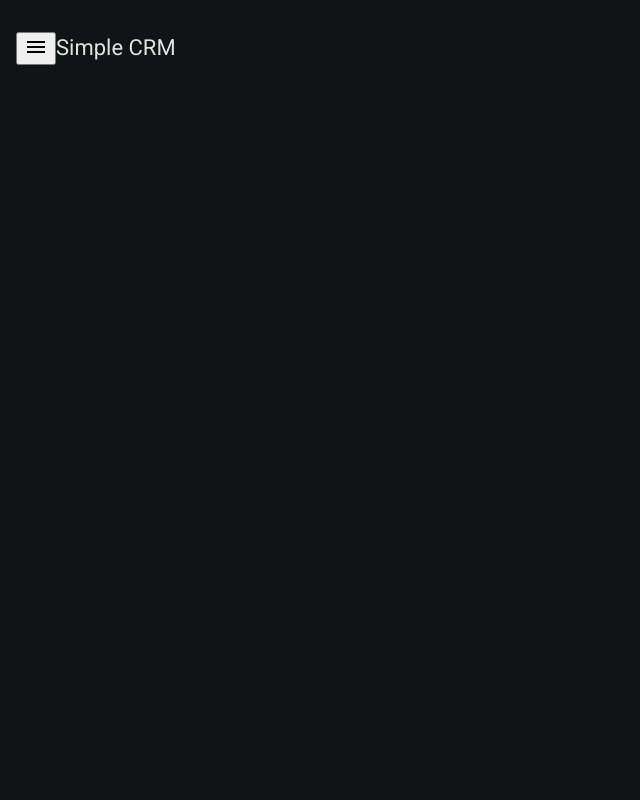
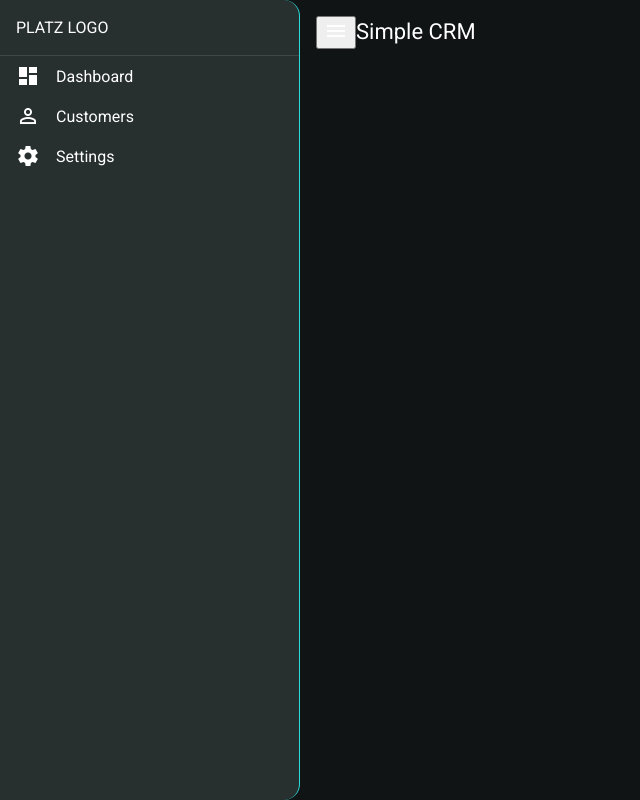
Before and after one commit to Michelle-bit-web/simple-crm, an Angular app: page / in a window 1280 px wide. Shown: the whole page, without its empty margins (0-640 px from the left). Built offline with nearby package versions, Linux system fonts and the light colour scheme.

Commit message:
sidebar design

```diff
--- a/src/app/app.component.html
+++ b/src/app/app.component.html
@@ -1,18 +1,29 @@
 <mat-drawer-container class="mat-drawer-container" autosize>
-  <mat-drawer #drawer class="example-sidenav" mode="side">
-    <p>Auto-resizing sidenav</p>
+  <mat-drawer
+  #drawer
+  class="sidenav"
+  mode="side"
+  [opened]="true">
+   <div class="logo-container">
+    PLATZ LOGO
+   </div>
+   <ul>
+    <li><mat-icon>dashboard</mat-icon><a href="#">Dashboard</a></li>
+    <li><mat-icon>perm_identity</mat-icon><a href="#">Customers</a></li>
+    <li><mat-icon>settings</mat-icon><a href="#">Settings</a></li>
+   </ul>
   </mat-drawer>
 
-  <div class="example-sidenav-content">
+  <nav class="sidenav-content">
     <p>
       <mat-toolbar>
         <button type="button" mat-button (click)="drawer.toggle()">
-          <mat-icon>menu</mat-icon>
+          <mat-icon class="menu-icon">menu</mat-icon>
         </button>
         <span>Simple CRM</span>
       </mat-toolbar>
     </p>
-  </div>
+  </nav>
 </mat-drawer-container>
 
 <router-outlet />
--- a/src/app/app.component.scss
+++ b/src/app/app.component.scss
@@ -1,7 +1,44 @@
+*{
+    box-sizing: border-box;
+    margin: 0;
+    text-decoration: none;
+    color: white;
+
+    button, a, li {
+        cursor: pointer;
+    }
+}
+
 .mat-drawer-container {
     height: 100dvh;
+
+    ul {
+        list-style-type: none;
+        padding: 0;
+
+        li {
+            display: flex;
+            align-items: center;
+            padding: 8px 16px;
+            gap: 16px;
+
+            &:hover{
+                background-color:#00ffff65
+            }
+        }
+    }
 }
 
-button {
-    cursor: pointer;
+.sidenav {
+    width: 300px;
+    background-color: #282f2f;
+    border-right: 1px solid #29dbdb;
 }
+
+.logo-container {
+    display: flex;
+    align-items: center;
+    border-bottom: 1px solid rgba(238, 238, 238, 0.12);
+    height: 56px;
+    padding: 16px;
+}
--- a/src/app/app.component.ts
+++ b/src/app/app.component.ts
@@ -2,7 +2,7 @@ import { Component } from '@angular/core';
 import { RouterOutlet } from '@angular/router';
 import { MatToolbarModule } from '@angular/material/toolbar';
 import { MatSidenavModule } from '@angular/material/sidenav';
-import {MatIconModule} from '@angular/material/icon';
+import { MatIconModule } from '@angular/material/icon';
 import { CommonModule } from '@angular/common';
 
 @Component({
```
